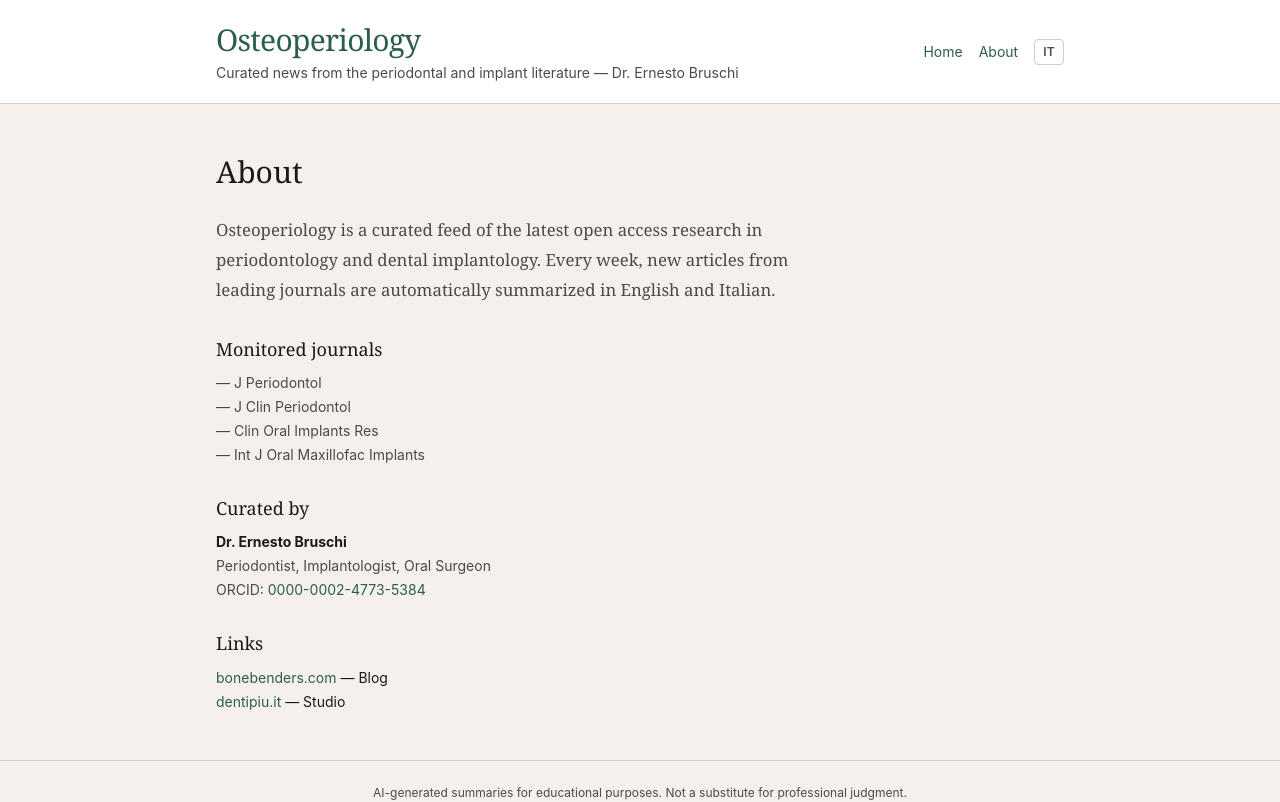
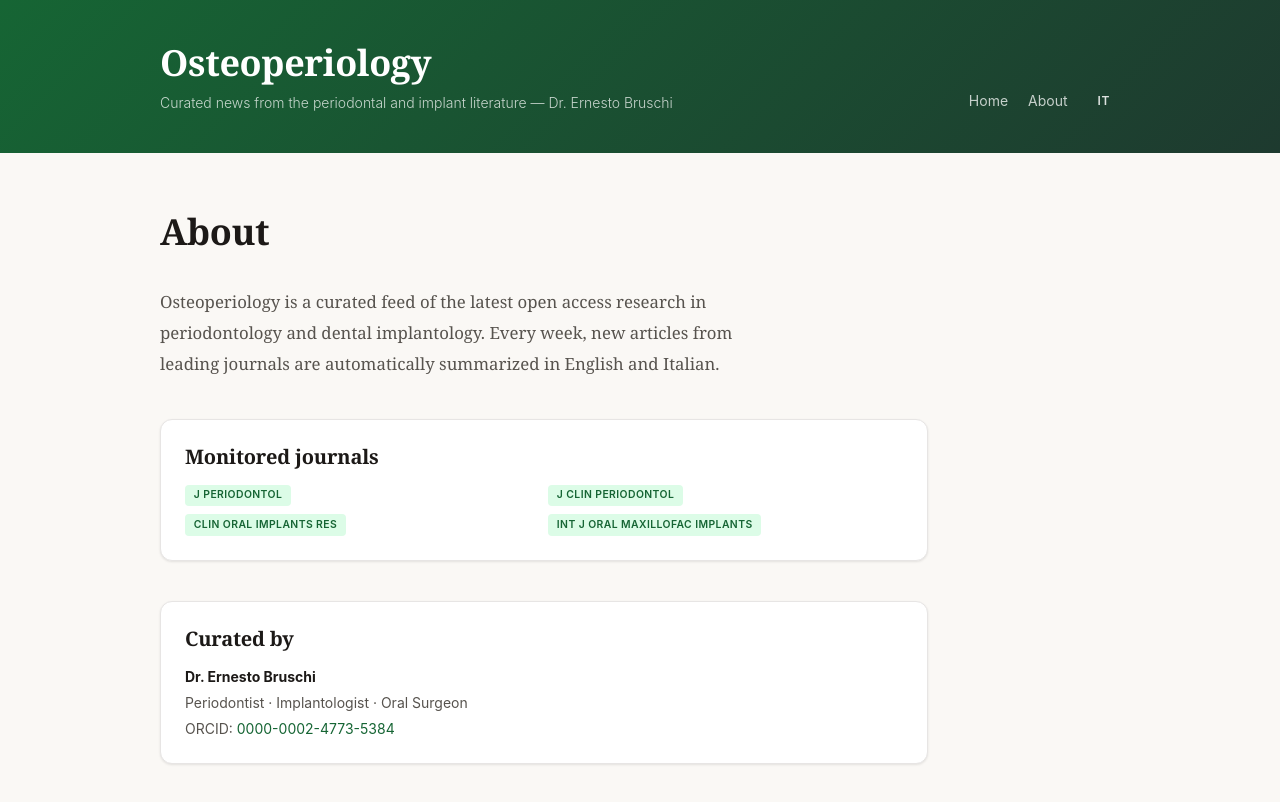
Before and after one commit to uliusXCaesar262/osteoperiology, a Next.js app: page /en/about in a window 1280 px wide. Shown: the top 802 px of the page. Built offline with nearby package versions, Linux system fonts and the light colour scheme.

Commit message:
New theme: gradient header, card layout, Playfair Display, dark mode

```diff
--- a/src/app/[lang]/about/page.tsx
+++ b/src/app/[lang]/about/page.tsx
@@ -13,74 +13,63 @@ export default async function AboutPage({
 
   return (
     <div className="max-w-3xl">
-      <h1
-        className="text-2xl sm:text-3xl mb-6"
-        style={{ fontFamily: "'Georgia', serif" }}
-      >
+      <h1 className="text-3xl sm:text-4xl mb-8 font-semibold">
         {dict.about.title}
       </h1>
 
-      <div
-        className="article-summary mb-8"
-        style={{ maxWidth: "65ch" }}
-      >
+      <div className="article-summary mb-10" style={{ maxWidth: "65ch" }}>
         <p>{dict.about.text}</p>
       </div>
 
-      <h2
-        className="text-lg mb-3"
-        style={{ fontFamily: "'Georgia', serif" }}
+      <div
+        className="p-6 rounded-xl mb-10"
+        style={{
+          background: "var(--color-surface)",
+          border: "1px solid var(--color-border)",
+          boxShadow: "var(--shadow-card)",
+        }}
       >
-        {dict.about.journals}
-      </h2>
-      <ul className="mb-8 space-y-1 text-sm" style={{ color: "var(--color-ink-light)" }}>
+        <h2 className="text-xl mb-4 font-semibold">{dict.about.journals}</h2>
+        <div className="grid sm:grid-cols-2 gap-2">
           {SUPPORTED_JOURNALS.map((j) => (
-          <li key={j}>— {j}</li>
+            <div key={j} className="flex items-center gap-2 text-sm" style={{ color: "var(--color-ink-secondary)" }}>
+              <span className="journal-badge" style={{ fontSize: "0.65rem" }}>{j}</span>
+            </div>
           ))}
-      </ul>
+        </div>
+      </div>
 
-      <h2
-        className="text-lg mb-3"
-        style={{ fontFamily: "'Georgia', serif" }}
+      <div
+        className="p-6 rounded-xl mb-10"
+        style={{
+          background: "var(--color-surface)",
+          border: "1px solid var(--color-border)",
+          boxShadow: "var(--shadow-card)",
+        }}
       >
-        {dict.about.curatedBy}
-      </h2>
-      <div className="text-sm space-y-1 mb-8" style={{ color: "var(--color-ink-light)" }}>
+        <h2 className="text-xl mb-4 font-semibold">{dict.about.curatedBy}</h2>
+        <div className="text-sm space-y-1.5" style={{ color: "var(--color-ink-secondary)" }}>
           <p>
             <strong style={{ color: "var(--color-ink)" }}>Dr. Ernesto Bruschi</strong>
           </p>
-        <p>Periodontist, Implantologist, Oral Surgeon</p>
+          <p>Periodontist · Implantologist · Oral Surgeon</p>
           <p>
             ORCID:{" "}
-          <a
-            href="https://orcid.org/0000-0002-4773-5384"
-            target="_blank"
-            rel="noopener noreferrer"
-          >
+            <a href="https://orcid.org/0000-0002-4773-5384" target="_blank" rel="noopener noreferrer">
               0000-0002-4773-5384
             </a>
           </p>
         </div>
+      </div>
 
-      <h2
-        className="text-lg mb-3"
-        style={{ fontFamily: "'Georgia', serif" }}
-      >
-        {dict.about.links}
-      </h2>
-      <div className="text-sm space-y-1">
-        <p>
-          <a href="https://bonebenders.com" target="_blank" rel="noopener noreferrer">
-            bonebenders.com
-          </a>{" "}
-          — Blog
-        </p>
-        <p>
-          <a href="https://dentipiu.it" target="_blank" rel="noopener noreferrer">
-            dentipiu.it
-          </a>{" "}
-          — Studio
-        </p>
+      <h2 className="text-xl mb-4 font-semibold">{dict.about.links}</h2>
+      <div className="flex flex-wrap gap-3">
+        <a href="https://bonebenders.com" target="_blank" rel="noopener noreferrer" className="btn-secondary">
+          bonebenders.com — Blog
+        </a>
+        <a href="https://dentipiu.it" target="_blank" rel="noopener noreferrer" className="btn-secondary">
+          dentipiu.it — Studio
+        </a>
       </div>
     </div>
   );
--- a/src/app/[lang]/layout.tsx
+++ b/src/app/[lang]/layout.tsx
@@ -23,7 +23,7 @@ export default async function LangLayout({
     <html lang={lang} className="h-full antialiased">
       <body className="min-h-full flex flex-col">
         <Header lang={lang} dict={dict} />
-        <main className="flex-1 w-full max-w-4xl mx-auto px-4 sm:px-6 py-8 sm:py-12">
+        <main className="flex-1 w-full max-w-5xl mx-auto px-5 sm:px-8 py-10 sm:py-14">
           {children}
         </main>
         <Footer dict={dict} />
--- a/src/app/globals.css
+++ b/src/app/globals.css
@@ -1,68 +1,235 @@
 @import "tailwindcss";
+@import url('https://fonts.googleapis.com/css2?family=Inter:wght@300;400;500;600&family=Playfair+Display:ital,wght@0,400;0,600;0,700;1,400&display=swap');
 
 :root {
-  --color-bone: #f5f0eb;
-  --color-bone-dark: #e8e0d8;
-  --color-ink: #1a1a1a;
-  --color-ink-light: #4a4a4a;
-  --color-accent: #2c5f4a;
-  --color-accent-light: #3a7d62;
-  --color-border: #d4cdc5;
+  --color-bg: #faf8f5;
+  --color-bg-alt: #f0ece6;
   --color-surface: #ffffff;
+  --color-ink: #1c1917;
+  --color-ink-secondary: #57534e;
+  --color-ink-muted: #a8a29e;
+  --color-accent: #166534;
+  --color-accent-hover: #15803d;
+  --color-accent-subtle: #dcfce7;
+  --color-border: #e7e5e4;
+  --color-border-strong: #d6d3d1;
+  --color-hero-from: #166534;
+  --color-hero-to: #1e3a2f;
+  --shadow-sm: 0 1px 2px rgba(0,0,0,0.04);
+  --shadow-card: 0 1px 3px rgba(0,0,0,0.06), 0 1px 2px rgba(0,0,0,0.04);
+  --shadow-card-hover: 0 4px 12px rgba(0,0,0,0.08), 0 2px 4px rgba(0,0,0,0.04);
+  --radius: 12px;
 }
 
 @media (prefers-color-scheme: dark) {
   :root {
-    --color-bone: #1a1a1a;
-    --color-bone-dark: #252525;
-    --color-ink: #e8e0d8;
-    --color-ink-light: #b0a89e;
-    --color-accent: #5cb88a;
-    --color-accent-light: #6fd49e;
-    --color-border: #3a3a3a;
-    --color-surface: #222222;
+    --color-bg: #0c0a09;
+    --color-bg-alt: #1c1917;
+    --color-surface: #1c1917;
+    --color-ink: #fafaf9;
+    --color-ink-secondary: #d6d3d1;
+    --color-ink-muted: #78716c;
+    --color-accent: #4ade80;
+    --color-accent-hover: #86efac;
+    --color-accent-subtle: #14532d;
+    --color-border: #292524;
+    --color-border-strong: #44403c;
+    --color-hero-from: #14532d;
+    --color-hero-to: #0c0a09;
+    --shadow-sm: 0 1px 2px rgba(0,0,0,0.3);
+    --shadow-card: 0 1px 3px rgba(0,0,0,0.4), 0 1px 2px rgba(0,0,0,0.3);
+    --shadow-card-hover: 0 4px 12px rgba(0,0,0,0.5), 0 2px 4px rgba(0,0,0,0.3);
   }
 }
 
 @theme inline {
-  --color-background: var(--color-bone);
+  --color-background: var(--color-bg);
   --color-foreground: var(--color-ink);
 }
+
+* { box-sizing: border-box; }
 
 html {
   scroll-behavior: smooth;
 }
 
 body {
-  background-color: var(--color-bone);
+  background-color: var(--color-bg);
   color: var(--color-ink);
   font-family: "Inter", system-ui, -apple-system, sans-serif;
+  font-weight: 400;
   line-height: 1.7;
   -webkit-font-smoothing: antialiased;
+  -moz-osx-font-smoothing: grayscale;
 }
 
 h1, h2, h3 {
-  font-family: "Georgia", "Times New Roman", serif;
-  line-height: 1.3;
+  font-family: "Playfair Display", Georgia, serif;
+  line-height: 1.25;
+  letter-spacing: -0.01em;
 }
 
 a {
   color: var(--color-accent);
   text-decoration: none;
+  transition: color 0.2s ease;
+}
+
+a:hover {
+  color: var(--color-accent-hover);
+}
+
+/* Hero header gradient */
+.site-header {
+  background: linear-gradient(135deg, var(--color-hero-from), var(--color-hero-to));
+  color: #fff;
+  border: none;
+}
+
+.site-header a,
+.site-header p,
+.site-header h1 {
+  color: #fff;
+}
+
+.site-header .lang-switch {
+  border-color: rgba(255,255,255,0.3);
+  color: rgba(255,255,255,0.85);
+  transition: all 0.2s;
+}
+
+.site-header .lang-switch:hover {
+  background: rgba(255,255,255,0.1);
+  border-color: rgba(255,255,255,0.5);
+  color: #fff;
+}
+
+.site-header .nav-link {
+  color: rgba(255,255,255,0.75);
   transition: color 0.2s;
 }
 
-a:hover {
-  color: var(--color-accent-light);
+.site-header .nav-link:hover {
+  color: #fff;
 }
 
+/* Article cards */
+.article-card {
+  background: var(--color-surface);
+  border: 1px solid var(--color-border);
+  border-radius: var(--radius);
+  padding: 1.5rem;
+  transition: box-shadow 0.25s ease, border-color 0.25s ease, transform 0.25s ease;
+  box-shadow: var(--shadow-card);
+}
+
+.article-card:hover {
+  box-shadow: var(--shadow-card-hover);
+  border-color: var(--color-border-strong);
+  transform: translateY(-2px);
+}
+
+/* Journal badge */
+.journal-badge {
+  display: inline-flex;
+  align-items: center;
+  gap: 0.25rem;
+  font-size: 0.7rem;
+  font-weight: 600;
+  letter-spacing: 0.04em;
+  text-transform: uppercase;
+  color: var(--color-accent);
+  background: var(--color-accent-subtle);
+  padding: 0.2rem 0.55rem;
+  border-radius: 4px;
+}
+
+/* Article summary prose */
 .article-summary {
-  font-family: "Georgia", "Times New Roman", serif;
+  font-family: "Playfair Display", Georgia, serif;
   font-size: 1.05rem;
-  line-height: 1.8;
-  color: var(--color-ink-light);
+  line-height: 1.85;
+  color: var(--color-ink-secondary);
 }
 
 .article-summary p {
-  margin-bottom: 1em;
+  margin-bottom: 1.1em;
 }
+
+/* Buttons */
+.btn-primary {
+  display: inline-flex;
+  align-items: center;
+  gap: 0.35rem;
+  font-size: 0.85rem;
+  font-weight: 500;
+  padding: 0.55rem 1.1rem;
+  border-radius: 8px;
+  background: var(--color-accent);
+  color: #fff;
+  transition: background 0.2s, transform 0.15s;
+}
+
+.btn-primary:hover {
+  background: var(--color-accent-hover);
+  color: #fff;
+  transform: translateY(-1px);
+}
+
+.btn-secondary {
+  display: inline-flex;
+  align-items: center;
+  gap: 0.35rem;
+  font-size: 0.85rem;
+  font-weight: 500;
+  padding: 0.55rem 1.1rem;
+  border-radius: 8px;
+  border: 1px solid var(--color-border-strong);
+  color: var(--color-ink-secondary);
+  transition: all 0.2s;
+}
+
+.btn-secondary:hover {
+  background: var(--color-bg-alt);
+  border-color: var(--color-ink-muted);
+  color: var(--color-ink);
+}
+
+/* Empty state */
+.empty-state {
+  background: var(--color-surface);
+  border: 2px dashed var(--color-border);
+  border-radius: var(--radius);
+  padding: 4rem 2rem;
+}
+
+/* AI disclaimer */
+.ai-disclaimer {
+  background: var(--color-accent-subtle);
+  border-left: 3px solid var(--color-accent);
+  border-radius: 0 8px 8px 0;
+  padding: 1rem 1.25rem;
+  font-size: 0.8rem;
+  color: var(--color-ink-secondary);
+}
+
+/* Footer */
+.site-footer {
+  background: var(--color-bg-alt);
+  border-top: 1px solid var(--color-border);
+}
+
+/* Back link */
+.back-link {
+  display: inline-flex;
+  align-items: center;
+  gap: 0.3rem;
+  font-size: 0.85rem;
+  font-weight: 500;
+  color: var(--color-ink-muted);
+  transition: color 0.2s;
+}
+
+.back-link:hover {
+  color: var(--color-accent);
+}
--- a/src/components/Header.tsx
+++ b/src/components/Header.tsx
@@ -10,45 +10,28 @@ export default function Header({ lang, dict }: HeaderProps) {
   const otherLang = lang === "en" ? "it" : "en";
 
   return (
-    <header
-      className="border-b w-full"
-      style={{
-        borderColor: "var(--color-border)",
-        backgroundColor: "var(--color-surface)",
-      }}
-    >
-      <div className="max-w-4xl mx-auto px-4 sm:px-6 py-5 flex items-center justify-between">
+    <header className="site-header w-full">
+      <div className="max-w-5xl mx-auto px-5 sm:px-8 py-7 sm:py-10 flex items-end justify-between">
         <div>
           <Link href={`/${lang}`}>
-            <h1
-              className="text-2xl sm:text-3xl tracking-tight"
-              style={{ fontFamily: "'Georgia', serif" }}
-            >
+            <h1 className="text-3xl sm:text-4xl tracking-tight font-semibold">
               {dict.site.title}
             </h1>
           </Link>
-          <p
-            className="text-sm mt-1"
-            style={{ color: "var(--color-ink-light)" }}
-          >
+          <p className="text-sm mt-2 opacity-75 font-light">
             {dict.site.subtitle} — {dict.site.author}
           </p>
         </div>
-        <nav className="flex items-center gap-4 text-sm">
-          <Link
-            href={`/${lang}`}
-            className="hidden sm:inline"
-          >
+        <nav className="flex items-center gap-5 text-sm">
+          <Link href={`/${lang}`} className="nav-link hidden sm:inline">
             {dict.nav.home}
           </Link>
-          <Link href={`/${lang}/about`}>{dict.nav.about}</Link>
+          <Link href={`/${lang}/about`} className="nav-link">
+            {dict.nav.about}
+          </Link>
           <Link
             href={`/${otherLang}`}
-            className="px-2 py-1 rounded text-xs font-semibold tracking-wide"
-            style={{
-              border: "1px solid var(--color-border)",
-              color: "var(--color-ink-light)",
-            }}
+            className="lang-switch px-2.5 py-1 rounded text-xs font-semibold tracking-wider"
           >
             {dict.nav.language}
           </Link>
--- a/src/i18n/dictionaries/it.json
+++ b/src/i18n/dictionaries/it.json
@@ -34,7 +34,6 @@
     "links": "Link"
   },
   "footer": {
-    "disclaimer": "Riassunti generati da AI a scopo educativo. Non sostituiscono il giudizio clinico professionale.",
-    "poweredBy": "Powered by PubMed & Claude AI"
+    "disclaimer": "Riassunti della letteratura recente a scopo educativo e informativo."
   }
 }
```
Also changed, not shown: src/app/[lang]/articles/[slug]/page.tsx (+12 -38 lines), src/app/[lang]/page.tsx (+6 -20 lines), src/components/ArticleCard.tsx (+11 -13 lines), src/components/Footer.tsx (+4 -18 lines). Lines whose indentation alone changed are shown as unchanged.
